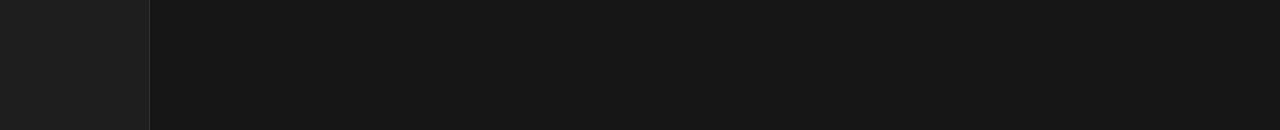
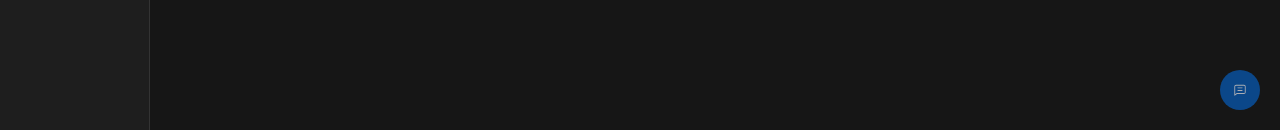
Before and after one commit to GPMWarRoom/warroom_frontend, a Vue app: page / in a window 1280 px wide. Shown: the part 670-800 px from the top of the page. Built offline with nearby package versions, Linux system fonts and the light colour scheme.

Commit message:
加入問題回饋功能

```diff
--- a/package.json
+++ b/package.json
@@ -14,12 +14,14 @@
     "@element-plus/icons-vue": "^2.3.1",
     "@iconify/vue": "^4.3.0",
     "@microsoft/signalr": "^8.0.7",
+    "@notionhq/client": "^2.3.0",
     "@types/bootstrap": "^5.2.10",
     "axios": "^1.7.9",
     "bootstrap": "^5.3.3",
     "bootstrap-vue-3": "^0.5.1",
     "echarts": "^5.6.0",
     "element-plus": "^2.9.3",
+    "firebase": "^11.4.0",
     "gh-pages": "^6.3.0",
     "ol": "^10.3.1",
     "pinia": "^2.3.0",
--- /dev/null
+++ b/src/components/feedbackForm.vue
@@ -0,0 +1,168 @@
+<template>
+    <div class="feedback-container" @mouseenter="hover = true" @mouseleave="hover = false">
+        <transition name="fade">
+
+            <div v-if="hover" class="feedback-info">
+                問題回報
+            </div>
+        </transition>
+
+        <el-button @click="openDialog" class="feedback-button" :class="{ transparent: hover }" :icon="ChatLineSquare"></el-button>
+        <el-dialog v-model="isDialogOpen" width="30%" title="問題回饋與建議" @close="closeDialog">
+          <el-form ref="formRef" :model="feedbackform" :rules="rules" label-width="auto">
+            <el-form-item label="姓名" prop="name">
+              <el-col :span="8">
+                <el-input v-model="feedbackform.name" placeholder="請輸入您的姓名" />
+              </el-col>
+            </el-form-item>
+            <el-form-item label="分類" prop="category">
+              <el-col :span="8">
+                <el-select v-model="feedbackform.category">
+                  <el-option label="問題回報" value="問題回報" />
+                  <el-option label="許願" value="許願" />
+                  <el-option label="建議" value="建議" />
+                </el-select>
+              </el-col>
+            </el-form-item>
+            <el-form-item label="描述" prop="description">
+              <el-col :span="22">
+                <el-input v-model="feedbackform.description" type="textarea" placeholder="請輸入詳細描述..." />
+              </el-col>
+            </el-form-item>
+            <!-- <el-form-item label="圖片上傳">
+              <el-button type="default" @click="imageUpload">
+                檔案上傳
+                <input type="file" id="upload" style="display: none"/>
+              </el-button>
+              <el-text v-if="feedbackform.url" style="margin-left: 10px;">上傳圖片成功!</el-text>
+            </el-form-item> -->
+            <div class="form-footer">
+              <el-form-item>
+                <el-button @click="submit" type="success" :disabled="!canSubmit" >
+                  送出
+                </el-button>
+              </el-form-item>
+            </div>
+          </el-form>
+        </el-dialog>
+    </div>
+</template>
+
+<script setup lang="ts">
+import { ref, computed } from "vue";
+import { ChatLineSquare } from '@element-plus/icons-vue'
+import { ElMessage, inputEmits } from "element-plus";
+import { db } from "../utils/firebase";
+import { collection, addDoc, getDocs } from 'firebase/firestore';
+
+const hover = ref(false);
+const isDialogOpen = ref(false);
+const formRef = ref(null);
+const feedbackform = ref({
+  name: "",
+  category: "問題描述",
+  description: "",
+  url: "",
+});
+
+const rules = {
+  name: [{ required: true, message: "請輸入姓名", trigger: "blur" }],
+  category: [{ required: true, message: "請選擇分類", trigger: "change" }],
+  description: [{ required: true, message: "請輸入描述內容", trigger: "blur" }],
+};
+
+const canSubmit = computed(() => {
+  return feedbackform.value.name && feedbackform.value.category && feedbackform.value.description;
+});
+const openDialog = () => {
+  isDialogOpen.value = true;
+};
+
+const closeDialog = () => {
+  isDialogOpen.value = false;
+  clearForm();
+};
+
+const clearForm = () => {
+  feedbackform.value.name = "";
+  feedbackform.value.category = "問題描述";
+  feedbackform.value.description = "";
+  feedbackform.value.url = "";
+};
+
+const submit = async () => {
+  try {
+    await addDoc(collection(db, 'feedback'), {
+      name: feedbackform.value.name,
+      category: feedbackform.value.category,
+      description: feedbackform.value.description,
+      url: feedbackform.value.url
+    });
+
+    ElMessage.success('提交成功');
+
+  } catch (error) {
+    ElMessage.error('提交失敗');
+  }
+  closeDialog();
+};
+
+const imageUpload = async () => {
+
+};
+
+</script>
+
+<style scoped>
+
+.feedback-container {
+  position: fixed;
+  bottom: 20px;
+  right: 20px;
+  display: flex;
+  align-items: center;
+  z-index: 1000;
+}
+
+.feedback-info {
+  display: flex;
+  align-items: center;
+  background: #007bff9e;
+  border-radius: 25px;
+  box-shadow: 0 4px 6px rgba(0, 0, 0, 0.1);
+  padding: 5px 10px;
+  margin-right: 10px;
+  opacity: 0.8;
+}
+
+.feedback-button {
+  width: 40px;
+  height: 40px;
+  border-radius: 50%;
+  background-color: #007bff9e;
+  display: flex;
+  align-items: center;
+  justify-content: center;
+  transition: background-color 0.3s ease, opacity 0.3s ease;
+  border: none;
+  cursor: pointer;
+  opacity: 0.8;
+}
+
+.transparent {
+  opacity: 0.4;
+}
+
+.fade-enter-active, .fade-leave-active {
+  transition: opacity 0.3s ease;
+}
+.fade-enter-from, .fade-leave-to {
+  opacity: 0;
+}
+
+.form-footer {
+  display: flex;
+  justify-content: center;
+  width: 100%;
+}
+</style>
--- a/src/layouts/DefaultLayout.vue
+++ b/src/layouts/DefaultLayout.vue
@@ -50,6 +50,7 @@
                         </keep-alive>
                     </router-view>
                 </ContentContainer>
+                <feedbackForm></feedbackForm>
             </main>
         </div>
     </div>
@@ -59,6 +60,7 @@ import { ref, computed } from "vue";
 import { useRouter } from "vue-router";
 import { menuRoutes } from "../router";
 import ContentContainer from "../components/ContentContainer.vue";
+import feedbackForm from "../components/feedbackForm.vue";
 import { uiStatsStore } from "../stores/UiStats";
 import type { RouteMeta } from "vue-router";
 import { userStore } from "../stores/user";
--- /dev/null
+++ b/src/utils/firebase.ts
@@ -0,0 +1,15 @@
+import { initializeApp } from 'firebase/app';
+import { getFirestore } from 'firebase/firestore';
+
+const firebaseConfig = {
+  apiKey: import.meta.env.VITE_FIREBASE_APIKEY,
+  authDomain: import.meta.env.VITE_FIREBASE_AUTHDOMAIN,
+  projectId: import.meta.env.VITE_FIREBASE_PROJECTID,
+  storageBucket: import.meta.env.VITE_FIREBASE_STORAGEBUCKET,
+  messagingSenderId: import.meta.env.VITE_FIREBASE_MESSAGINGSENDERID,
+  appId: import.meta.env.VITE_FIREBASE_APPID,
+};
+// 初始化 Firebase
+const app = initializeApp(firebaseConfig);
+const db = getFirestore(app)
+export { db };
```
Also changed, not shown: 2 other files (tests, documents, lock files or other folders).
